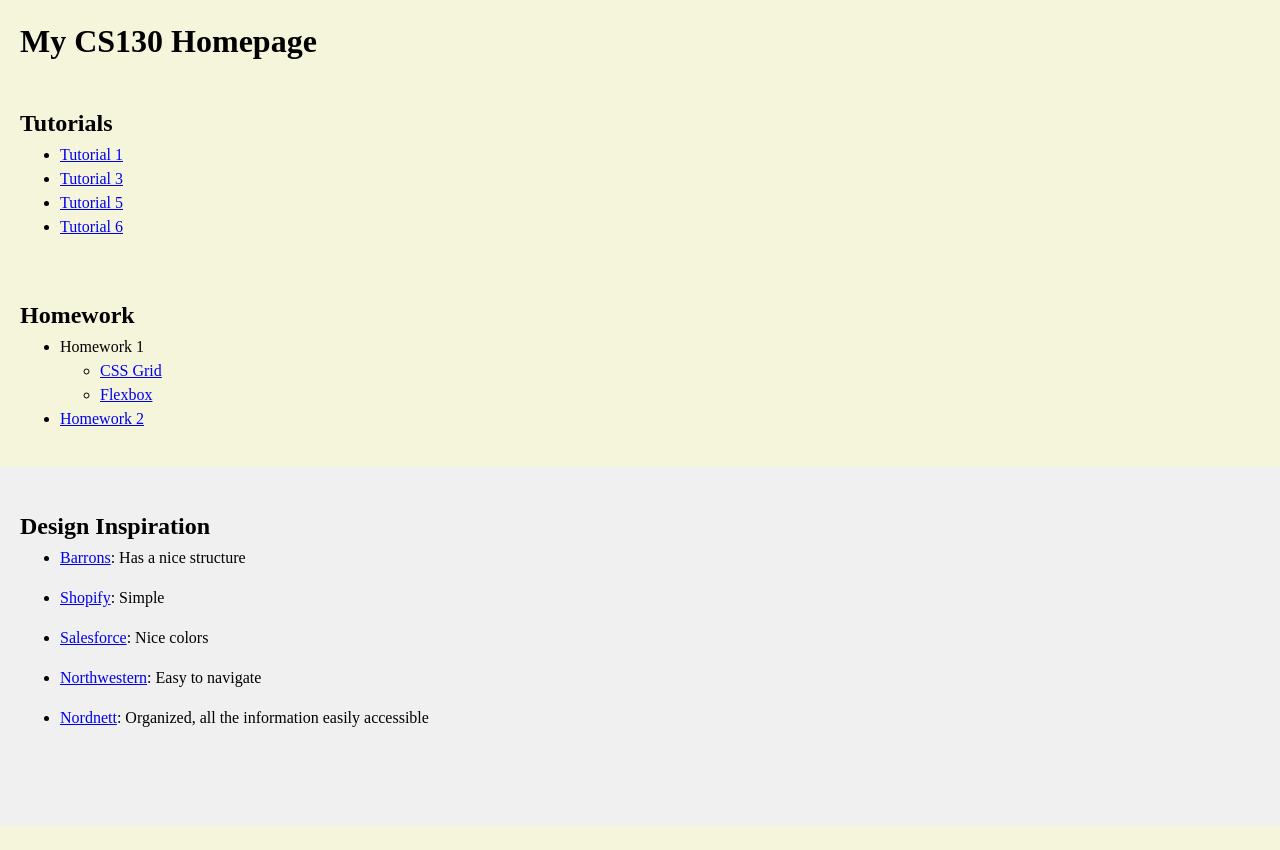
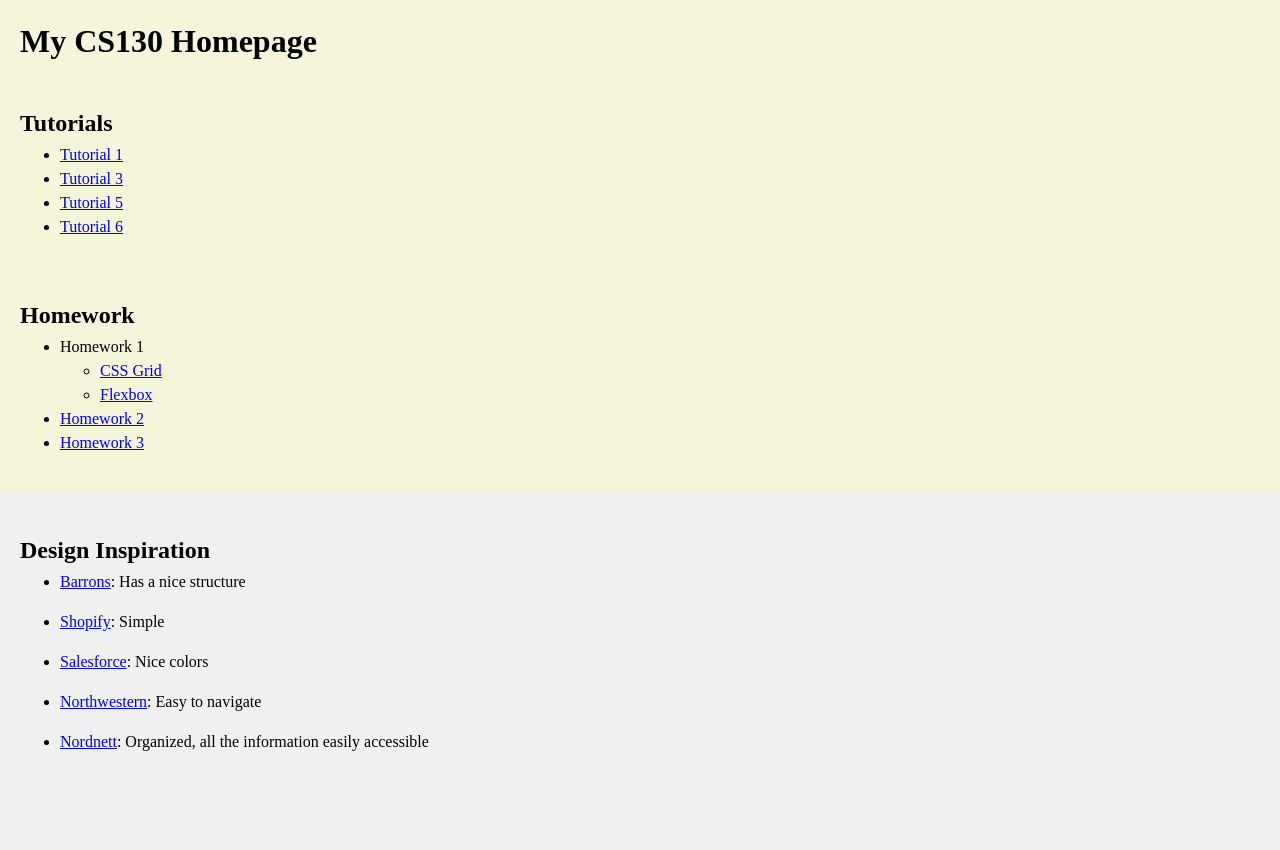
Before and after one commit to yoyo1298/cs130-coursework, a plain HTML site: page index.html in a window 1280 px wide. Before the commit the page ends 826 px from the top, so only its background shows below. Drawn offline with Linux system fonts and the light colour scheme.

Commit message:
updating website

```diff
--- a/index.html
+++ b/index.html
@@ -30,6 +30,7 @@
                         <li><a href="https://yoyo1298.github.io/cs130-coursework//hw01/02_flexbox//index.html">Flexbox</a><br></li>
                     </ul>
                     <li><a href="https://yoyo1298.github.io/cs130-coursework/hw02/index.html">Homework 2</a><br></li>
+                    <li><a href="https://yoyo1298.github.io/cs130-coursework/hw03/index.html">Homework 3</a><br></li>
                 </ul>
             </section>
             <section id="inspiration">
```
Also changed, not shown: 2 other files.
